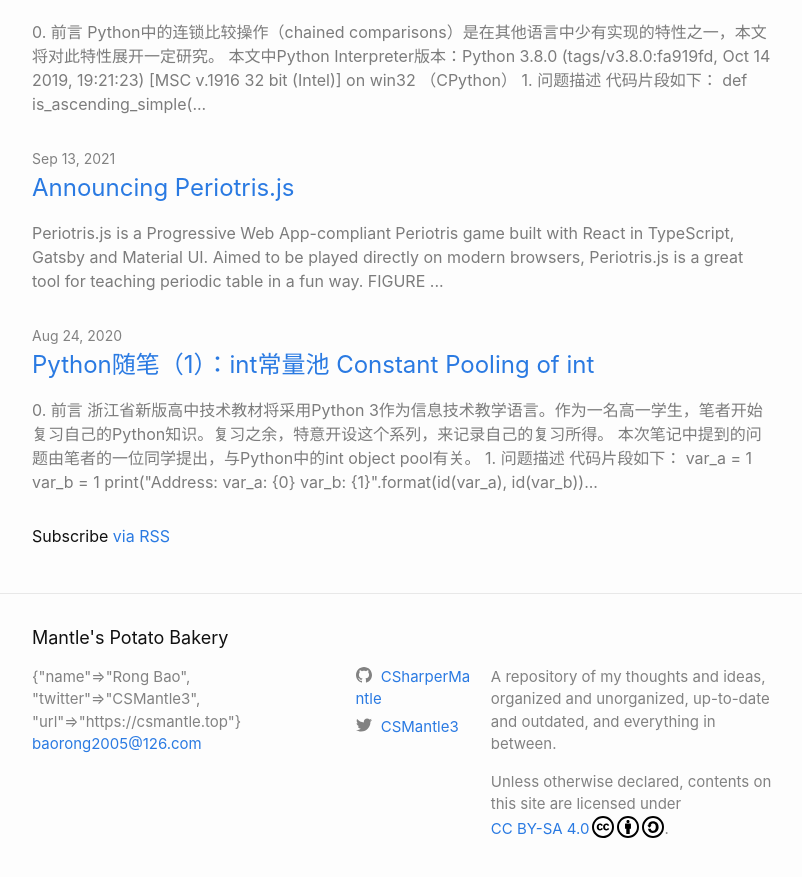
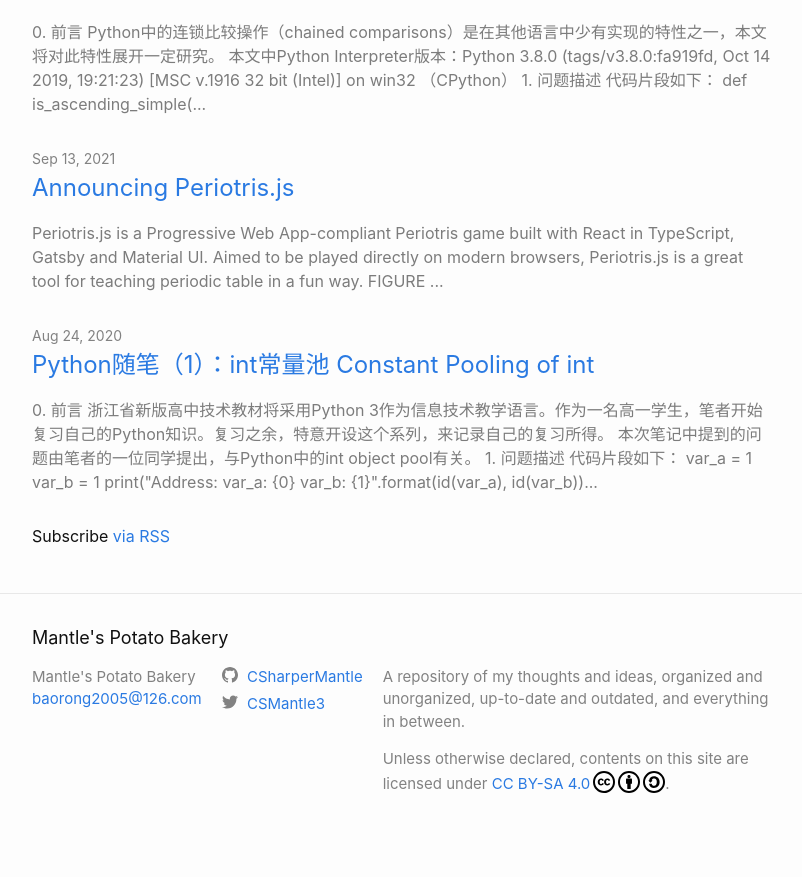
Before and after one commit to CSharperMantle/CSharperMantle.github.io, a Jekyll site: the page built from index.md, in a window 1280 px wide and 900 px high, scrolled down 4343 px. Shown: the top 877 px of the window, without its empty margins (238-1040 px from the left). Built offline with Jekyll 4.4.1, drawn with Linux system fonts in a browser that asks for light colours; after the commit the page ends 5198 px from its top, so only the background shows below that.

Commit message:
fix broken author object

```diff
--- a/_config.yml
+++ b/_config.yml
@@ -14,10 +14,6 @@ social:
   links:
     - https://github.com/CSharperMantle
     - https://twitter.com/CSMantle3
-author:
-  name: Rong Bao
-  twitter: CSMantle3
-  url: https://csmantle.top
 show_excerpts: true
 
 markdown: kramdown
```
